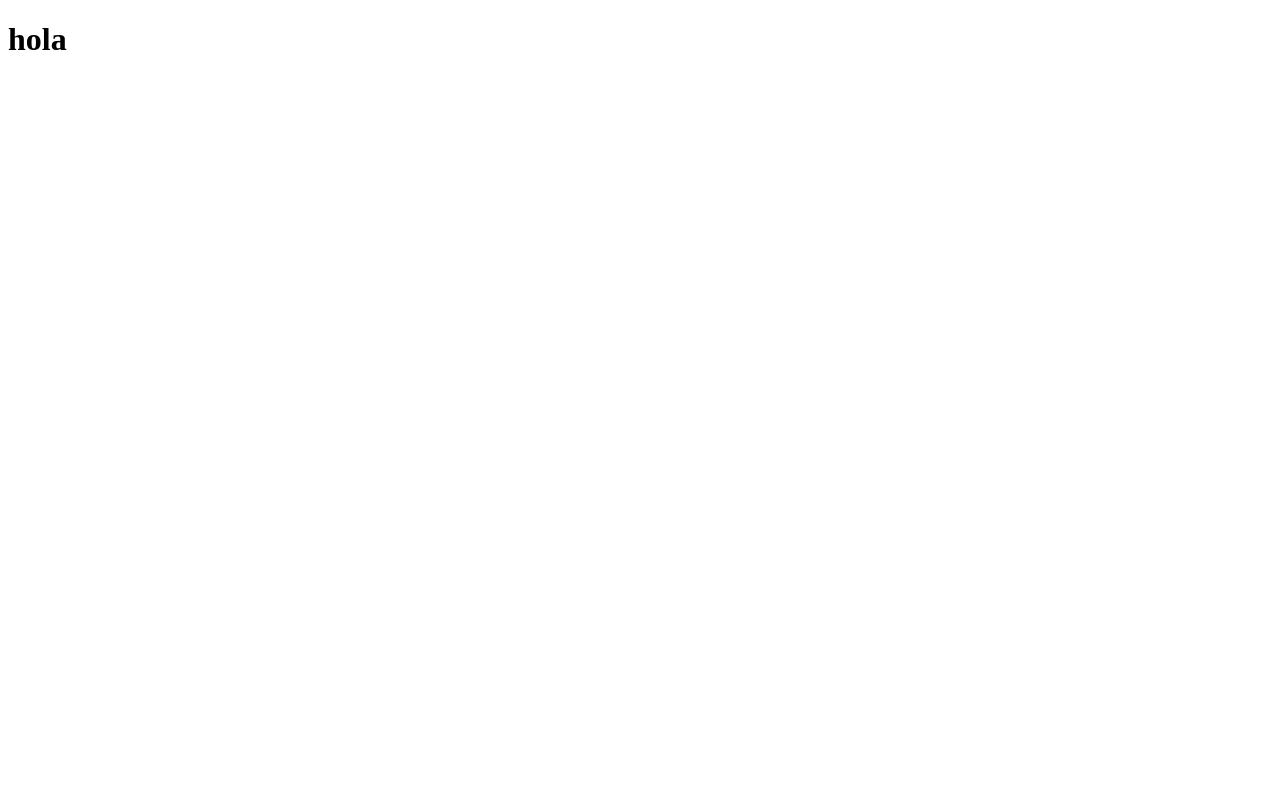
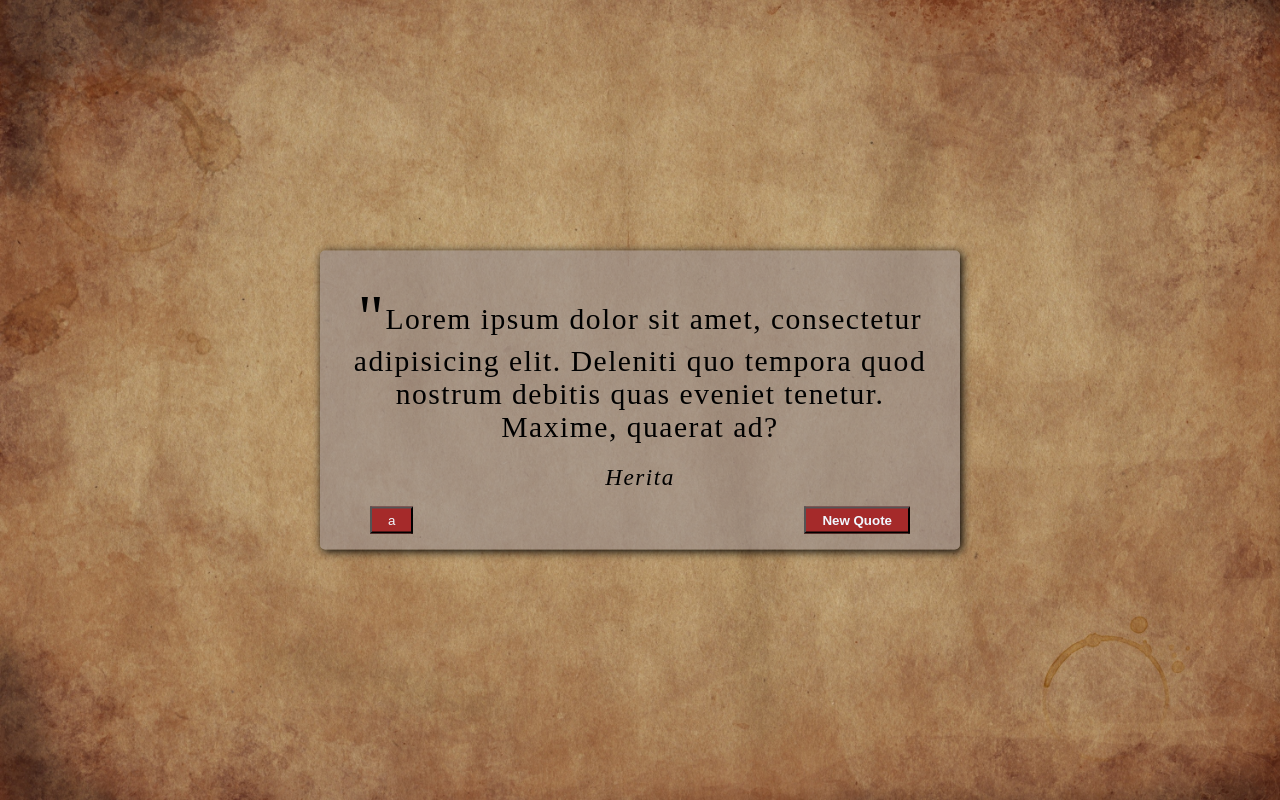
Before and after one commit to EricPapell/quote-generator, a plain HTML site: page index.html in a window 1280 px wide. Drawn offline with Linux system fonts and the light colour scheme.

Commit message:
styling css

```diff
--- a/index.html
+++ b/index.html
@@ -10,6 +10,13 @@
     <script defer src="script.js"></script>
 </head>
 <body>
-    <h1>hola</h1>
+    <div class="quote-generator--box">
+        <p class="quote-text">Lorem ipsum dolor sit amet, consectetur adipisicing elit. Deleniti quo tempora quod nostrum debitis quas eveniet tenetur. Maxime, quaerat ad?</p>
+        <p class="quote-text--author">Herita</p>
+        <div class="btns">
+            <button class="twiter-btn">a</button>
+            <button class="quote-btn">New Quote</button>
+        </div>
+    </div>
 </body>
 </html>
--- a/style.css
+++ b/style.css
@@ -0,0 +1,73 @@
+*{
+    box-sizing: border-box;
+    margin: 0;
+    padding: 0;
+    /* border: 1px solid red; */
+}
+
+/* general */
+body{
+    width: 100vw;
+    height:100vh;
+    background: url(./background.jpg) center/cover;
+
+}
+
+button{
+    padding: 0.25rem 1rem;
+    color: aliceblue;
+    background: brown;
+    cursor: pointer;
+    margin-bottom: 1rem;
+    transition: all 0.15s linear ;
+}
+button:hover{
+    padding: 0.25rem 1rem;
+    background: rgb(122, 31, 31);
+    transform: scale(1.2);
+}
+
+/* container */
+.quote-generator--box{
+width: fit-content;
+max-width: 80vw;
+position: absolute;
+top: 50%;
+left: 50%;
+transform: translate(-50%,-50%);
+box-shadow: 2px 2px 10px black;
+background: rgba(154, 142, 142, 0.619);
+letter-spacing: 1.5px;
+border-radius: 5px;
+}
+.quote-text{
+    padding: 1.25rem 2rem;
+    font-size: 1.85rem;
+    text-align: center;
+}
+.quote-text::before{
+   content: '"';
+   font-size: 4rem;
+   position: relative;
+   top: 10px;
+}
+.quote-text--author{
+    font-style: italic;
+    text-align: center;
+    margin-bottom: 1rem;
+    font-size: 1.45rem;
+
+}
+
+/* btns */
+.btns{
+    display: flex;
+    justify-content: space-between;
+}
+.twiter-btn{
+    margin-left: 50px;
+}
+.quote-btn{
+    margin-right: 50px;
+    font-weight: bold;
+}
```
Also changed, not shown: background.jpg (added).
